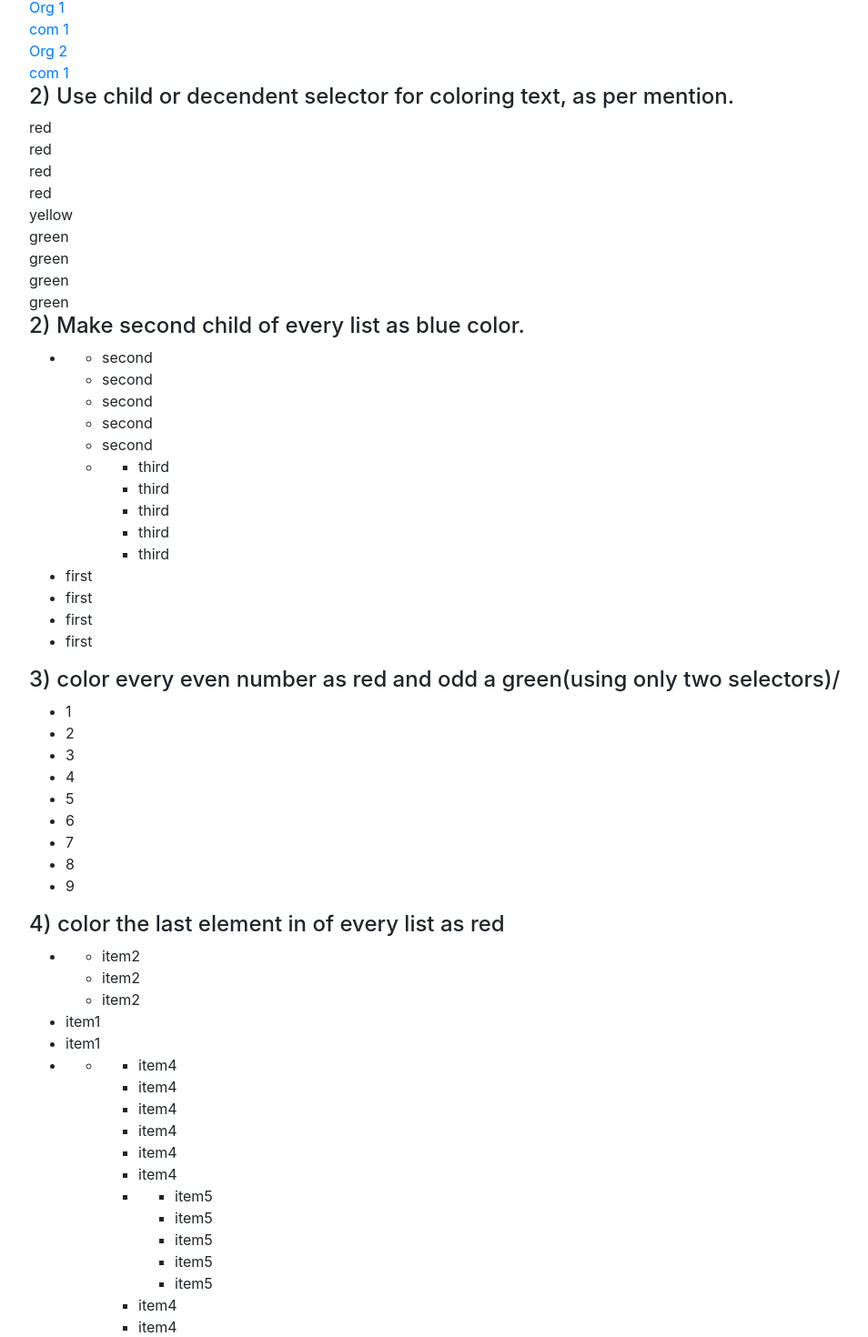
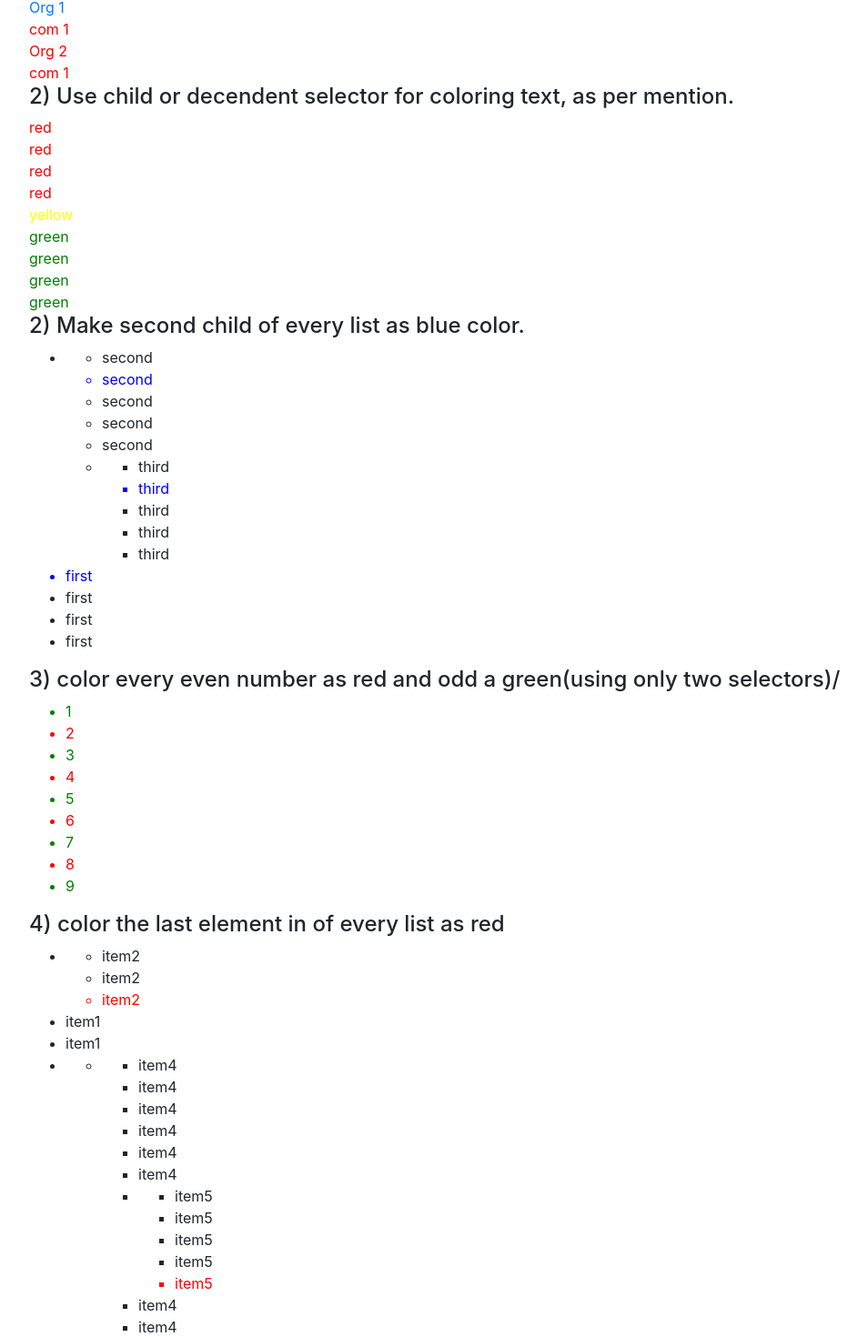
Before and after one commit to sagarrajak/angular-frontend-assigment, an Angular app: page /question-7 in a window 1280 px wide. Shown: the part 238-1708 px from the top of the page at 91% size, without its empty margins (53-1007 px from the left). Built offline with nearby package versions, Linux system fonts and the light colour scheme.

Commit message:
problem7-solved

```diff
--- a/src/app/question-seven/question-seven.component.scss
+++ b/src/app/question-seven/question-seven.component.scss
@@ -1,15 +1,49 @@
+a[href$=".com"] {
+    color: red;
+}
 #colorchilderen {
-    // overider this for second problem
+    div:nth-child(1){
+        div:nth-child(1) div{
+            color: red;
+        }
+        div:nth-child(2) div{
+            color: yellow;
+        }
+    }
+    div{
+        color: green;
+    }
 }
 
-#bluecolor {
-    // for second problem
+#bluecolor  ul li:nth-child(2) {
+        color: blue;
 }
 
-#evenodd {
-    // for third problem
+#evenodd li:nth-child(2n) {
+    color: red;
+}
+#evenodd li:nth-child(2n+1) {
+    color: green;
 }
 
-#lastselector {
-    // for fourth problem
+#lastselector ul li:last-child {
+    color: red;
+  }
+  #lastselector ul li ul li:last-child {
+    color: red;
+  }
+  #lastselector ul li ul li ul li:last-child {
+    color: red;
+  }
+  #lastselector ul li ul li ul li ul li:last-child {
+    color: red;
+  }
+a{
+    text-decoration: none;
+        &:hover {
+            color: red;
+        }
+        &:active {
+            color: blue;
+        }
 }
```
